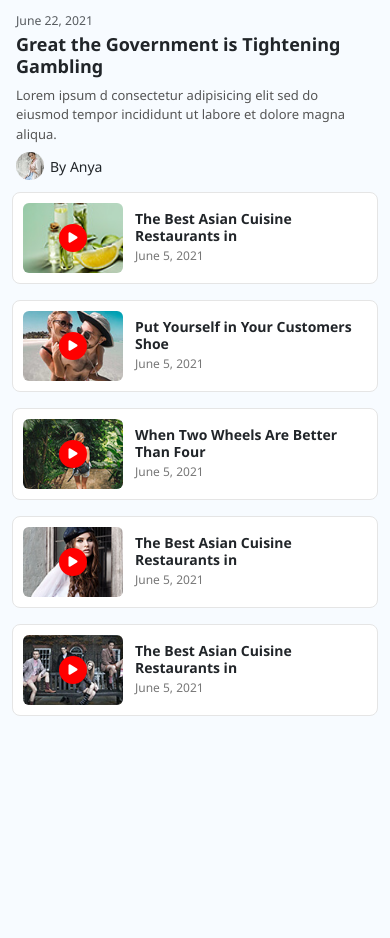
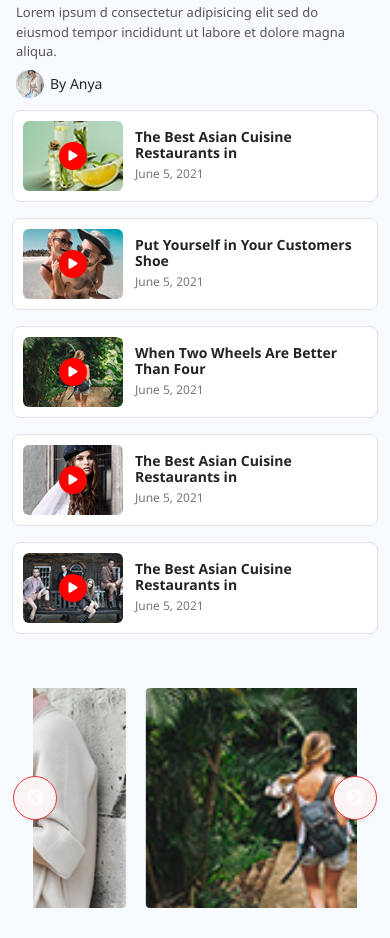
Before and after one commit to prarona06/Potrika_Fashion_new1, a plain HTML site: page index.html in a window 390 px wide. Shown: the part 9789-10727 px from the top of the page. Before the commit the page ends 10577 px from the top, so only its background shows below. Drawn offline with nearby package versions, Linux system fonts and the light colour scheme.

Commit message:
add carosul

```diff
--- a/css/style.css
+++ b/css/style.css
@@ -492,7 +492,6 @@
         font-size: 12px;
         color: #777;
     }
-    /* Big featured left section */
 
     .featured-post {
         background: #fff;
@@ -534,3 +533,69 @@
         border-radius: 50%;
         margin-right: 6px;
     }
+
+    .slider-wrapper {
+        max-width: 95%;
+        margin: 30px auto;
+        position: relative;
+    }
+
+    .my-slick .slide-box {
+        padding: 0 10px;
+        box-sizing: border-box;
+    }
+
+    .slide-box img {
+        width: 100%;
+        height: 320px;
+        object-fit: cover;
+        display: block;
+        border-radius: 4px;
+        box-shadow: 0 0 0 1px rgba(0, 0, 0, 0.03);
+    }
+
+    .custom-arrow {
+        width: 44px;
+        height: 44px;
+        border-radius: 50%;
+        background: #faf4f4;
+        border: 1px solid #e33b3b;
+        color: #e33b3b;
+        display: flex;
+        align-items: center;
+        justify-content: center;
+        z-index: 1000;
+        box-shadow: 0 1px 3px rgba(0, 0, 0, 0.06);
+    }
+
+    .custom-arrow:hover {
+        background-color: #b80707;
+    }
+    /* position arrows a little outside (adjust if needed) */
+
+    .slick-prev.custom-arrow {
+        left: -48px;
+    }
+
+    .slick-next.custom-arrow {
+        right: -48px;
+    }
+    /* remove default outline on buttons */
+
+    .custom-arrow:focus {
+        outline: none;
+        box-shadow: none;
+    }
+    /* small screens: move arrows closer */
+
+    @media (max-width: 576px) {
+        .slick-prev.custom-arrow {
+            left: -20px;
+        }
+        .slick-next.custom-arrow {
+            right: -20px;
+        }
+        .slide-box img {
+            height: 220px;
+        }
+    }
--- a/index.html
+++ b/index.html
@@ -11,6 +11,8 @@
     <link rel="stylesheet" href="https://cdnjs.cloudflare.com/ajax/libs/bootstrap-icons/1.13.1/font/bootstrap-icons.min.css" integrity="sha512-t7Few9xlddEmgd3oKZQahkNI4dS6l80+eGEzFQiqtyVYdvcSG2D3Iub77R20BdotfRPA9caaRkg1tyaJiPmO0g==" crossorigin="anonymous"
         referrerpolicy="no-referrer" />
     <link href="https://cdnjs.cloudflare.com/ajax/libs/font-awesome/6.5.0/css/all.min.css" rel="stylesheet">
+    <link rel="stylesheet" href="https://cdn.jsdelivr.net/npm/slick-carousel@1.8.1/slick/slick.css" />
+    <link rel="stylesheet" href="https://cdn.jsdelivr.net/npm/slick-carousel@1.8.1/slick/slick-theme.css" />
 
     <link rel="stylesheet" href="css/style.css">
 </head>
@@ -234,8 +236,10 @@
             </div>
         </div>
     </div>
-    <section class="py-5">
-        <div class="container">
+
+    <head class="py-5">
+
+        <body class="container">
             <div class="row">
 
                 <!-- Left Side -->
@@ -578,11 +582,62 @@
 
                     </div>
                 </div>
+            </div>
+            <div class="container slider-wrapper">
+                <div class="row">
+
+                    <div class="col-12">
+
+                        <div class="my-slick">
+
+                            <div class="slide-box"><img src="./images/img1 (5).jpg" alt="img1"></div>
+                            <div class="slide-box"><img src="./images/img1 (6).jpg" alt="img2"></div>
+                            <div class="slide-box"><img src="./images/img1 (4).jpg" alt="img3"></div>
+                            <div class="slide-box"><img src="./images/img1 (3).jpg" alt="img4"></div>
+                            <div class="slide-box"><img src="./images/img1 (2).jpg" alt="img5"></div>
+                            <div class="slide-box"><img src="./images/img1 (1).jpg" alt="img6"></div>
+                        </div>
+                    </div>
+                </div>
+            </div>
 
 
+            <script src="https://code.jquery.com/jquery-3.6.0.min.js"></script>
+            <script src="https://cdn.jsdelivr.net/npm/slick-carousel@1.8.1/slick/slick.min.js"></script>
+            <script src="./js/bootstrap.bundle.min.js"></script>
 
-                <!-- Bootstrap JS -->
-                <script src="js/bootstrap.bundle.min.js "></script>
-</body>
+            <!-- jQuery -->
+            <script src="https://code.jquery.com/jquery-3.6.0.min.js"></script>
+            <!-- Slick JS -->
+            <script src="https://cdn.jsdelivr.net/npm/slick-carousel@1.8.1/slick/slick.min.js"></script>
 
-</html>
+
+            <script>
+                $(document).ready(function() {
+                    $('.my-slick').slick({
+                        slidesToShow: 3,
+                        slidesToScroll: 1,
+                        infinite: true,
+                        arrows: true,
+                        dots: false,
+                        autoplay: true,
+                        autoplaySpeed: 2200,
+                        pauseOnHover: true,
+                        prevArrow: '<button type="button" class="slick-prev custom-arrow"><span></span></button>',
+                        nextArrow: '<button type="button" class="slick-next custom-arrow"><span></span></button>',
+                        responsive: [{
+                            breakpoint: 992,
+                            settings: {
+                                slidesToShow: 2
+                            }
+                        }, {
+                            breakpoint: 576,
+                            settings: {
+                                slidesToShow: 1
+                            }
+                        }]
+                    });
+                });
+            </script>
+        </body>
+    </head>
```
Also changed, not shown: images/img1 (6).jpg (added).
